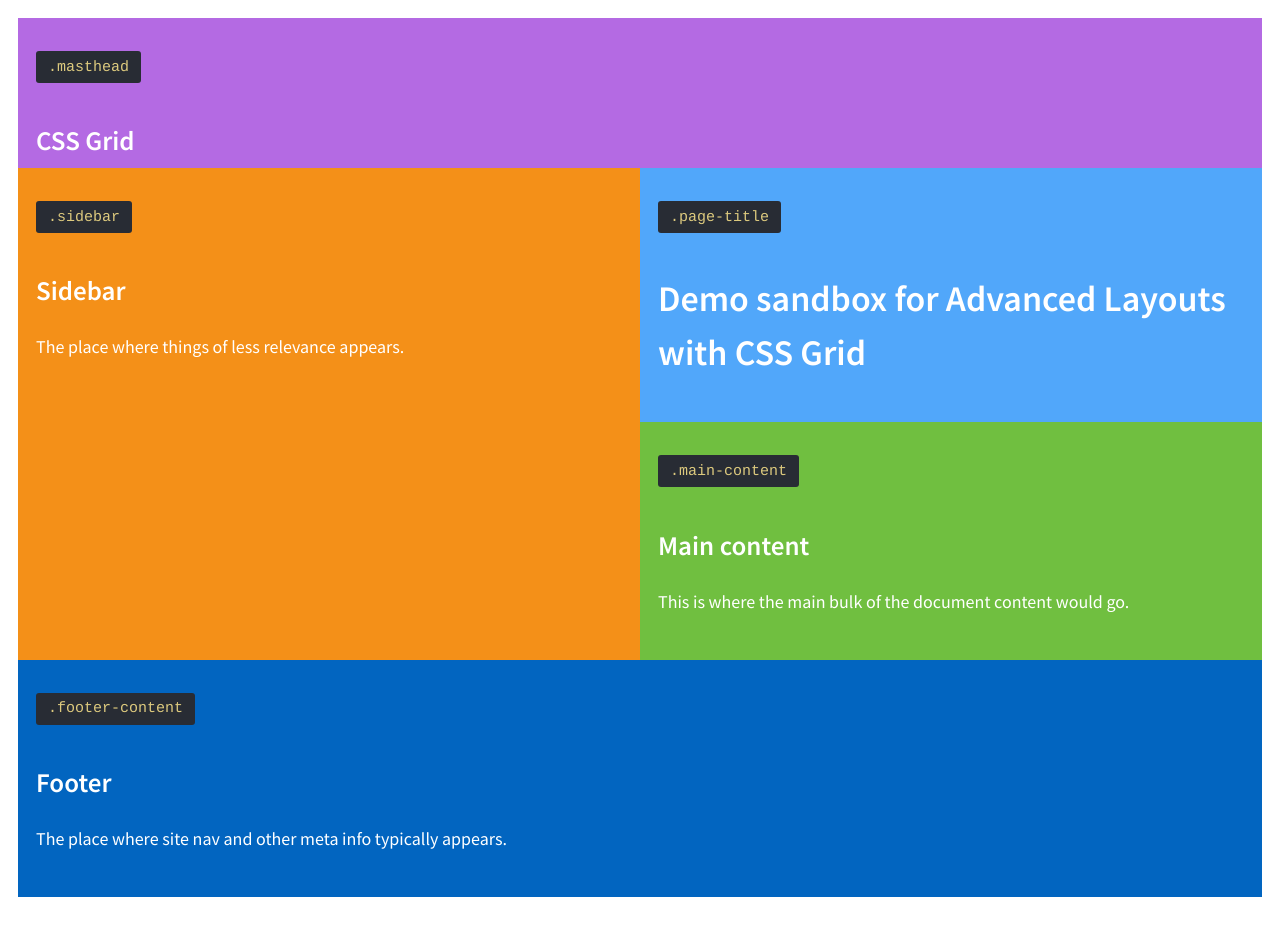
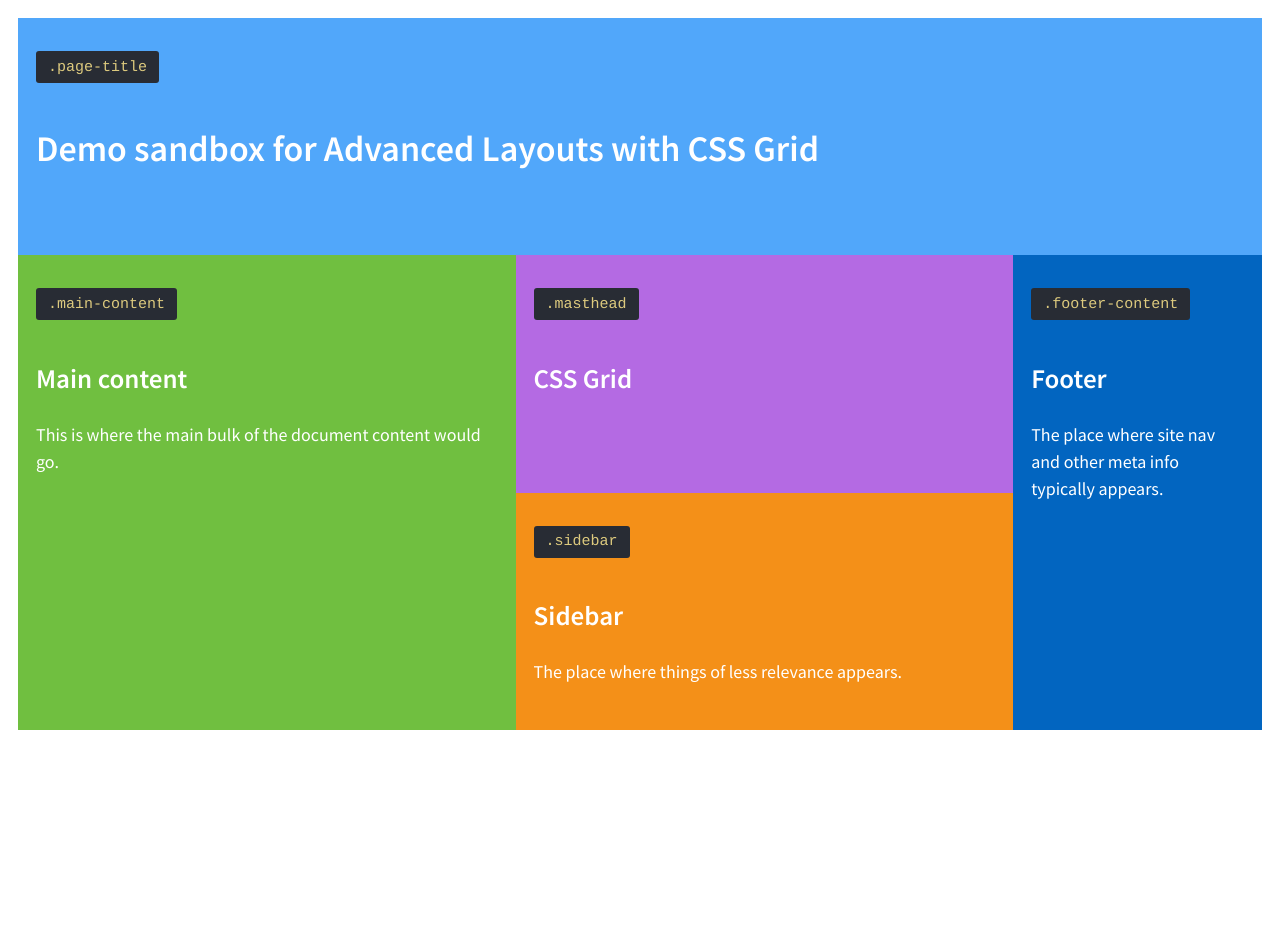
Before and after one commit to HamzaHocini1997/MMP240, a plain HTML site: page wk9_CSS_Grids_Demo/css_grid_demo_start/index.html in a window 1280 px wide. Before the commit the page ends 915 px from the top, so only its background shows below. Drawn offline with Linux system fonts and the light colour scheme.

```diff
--- a/nav_exercise/style.css
+++ b/nav_exercise/style.css
@@ -36,3 +36,7 @@ body{
 h1{
 	text-align: center;
 	font:"Comic Sans MS", cursive, sans-serif
+
+<div id="olliestep1.jpg" style="float: left; width: 604px; position: relative;">
+<img src="bla.jpg">
+</div>
--- a/wk9_CSS_Grids_Demo/css_grid_demo_start/index.html
+++ b/wk9_CSS_Grids_Demo/css_grid_demo_start/index.html
@@ -8,7 +8,7 @@
     <link href="https://fonts.googleapis.com/css?family=PT+Serif:400,400i,700,700i|Source+Sans+Pro:400,400i,600,600i" rel="stylesheet">
     <link rel="stylesheet" href="style-main.css" type="text/css" media="all">
 	<link rel="stylesheet" href="style-grid-area.css" type="text/css" media="all">
-    <link rel="stylesheet" href="style-grid.css" type="text/css" media="all">
+   <!--  <link rel="stylesheet" href="style-grid.css" type="text/css" media="all"> -->
 </head>
 
 <body class="site">
--- a/wk9_CSS_Grids_Demo/css_grid_demo_start/style-grid-area.css
+++ b/wk9_CSS_Grids_Demo/css_grid_demo_start/style-grid-area.css
@@ -1,3 +1,52 @@
 .site{
+    display: grid;
+    grid-template-columns: 1fr;
+    grid-template-rows: repeat(5,1fr);
+    grid-template-areas:
+    "title"
+    "masthead"
+    "main"
+    "sidebar"
+    "footer";
+}
+
+.masthead{
+	grid-area: masthead;
+}
+
+.page-title{
+	grid-area: title;
+}
+
+.main-content{
+	grid-area: main;
 
 }
+
+.sidebar{
+	grid-area: sidebar;
+}
+
+.footer-content{
+	grid-area: footer;
+}
+
+@media only screen and (min-width: 600px){
+	.site{
+		grid-template-columns: 2fr 1fr 1fr;
+		grid-template-areas:
+		"title title title"
+		"main masthead masthead"
+		"main sidebar sidebar"
+		"footer footer footer";
+	}
+}
+
+@media only screen and (min-width: 1200px){
+	.site{
+		grid-template-columns: 2fr 1fr 1fr 1fr;
+		grid-template-areas:
+		"title title title title"
+		"main masthead masthead footer"
+		"main sidebar sidebar footer";
+}
```
Also changed, not shown: nav_exercise/step1.html (+2 -1 lines), nav_exercise/olliestep1.jpg (renamed from nav_exercise/images/Ollie stepby step.jpg), 3 other files.
